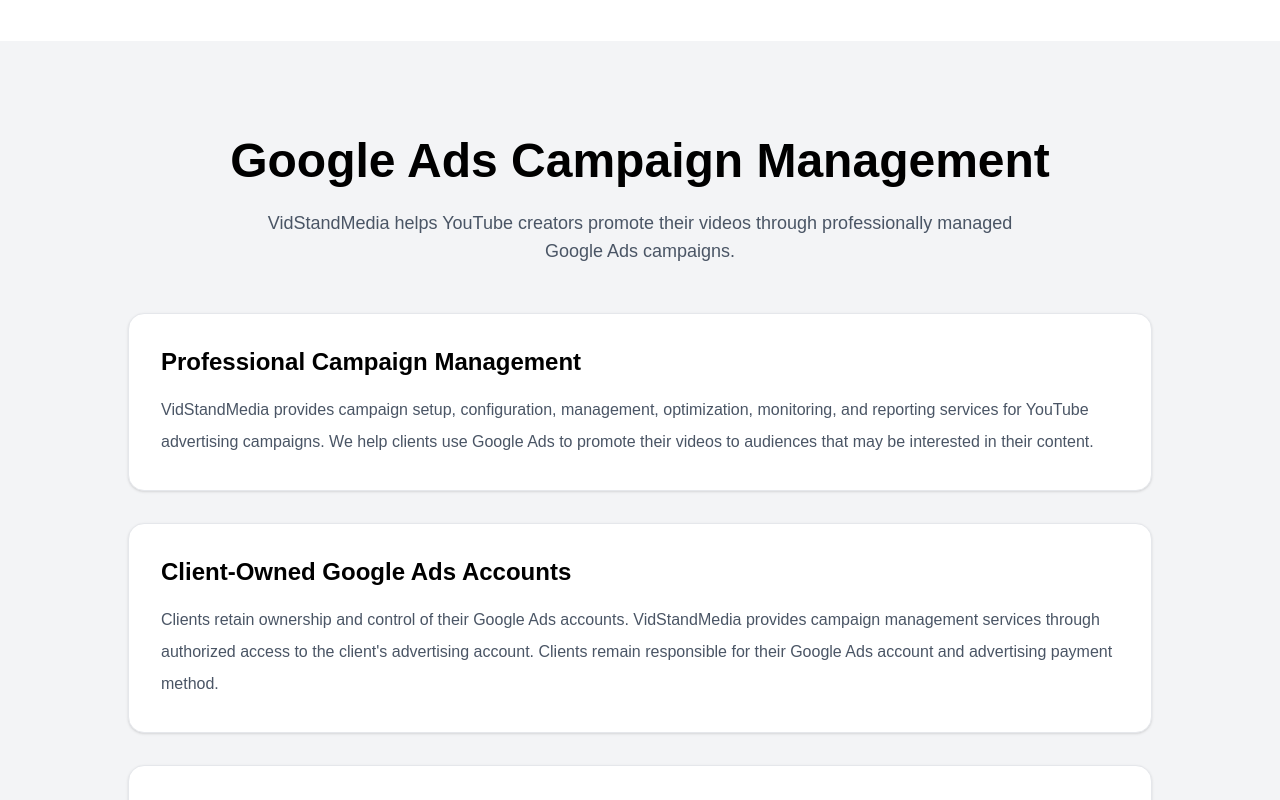
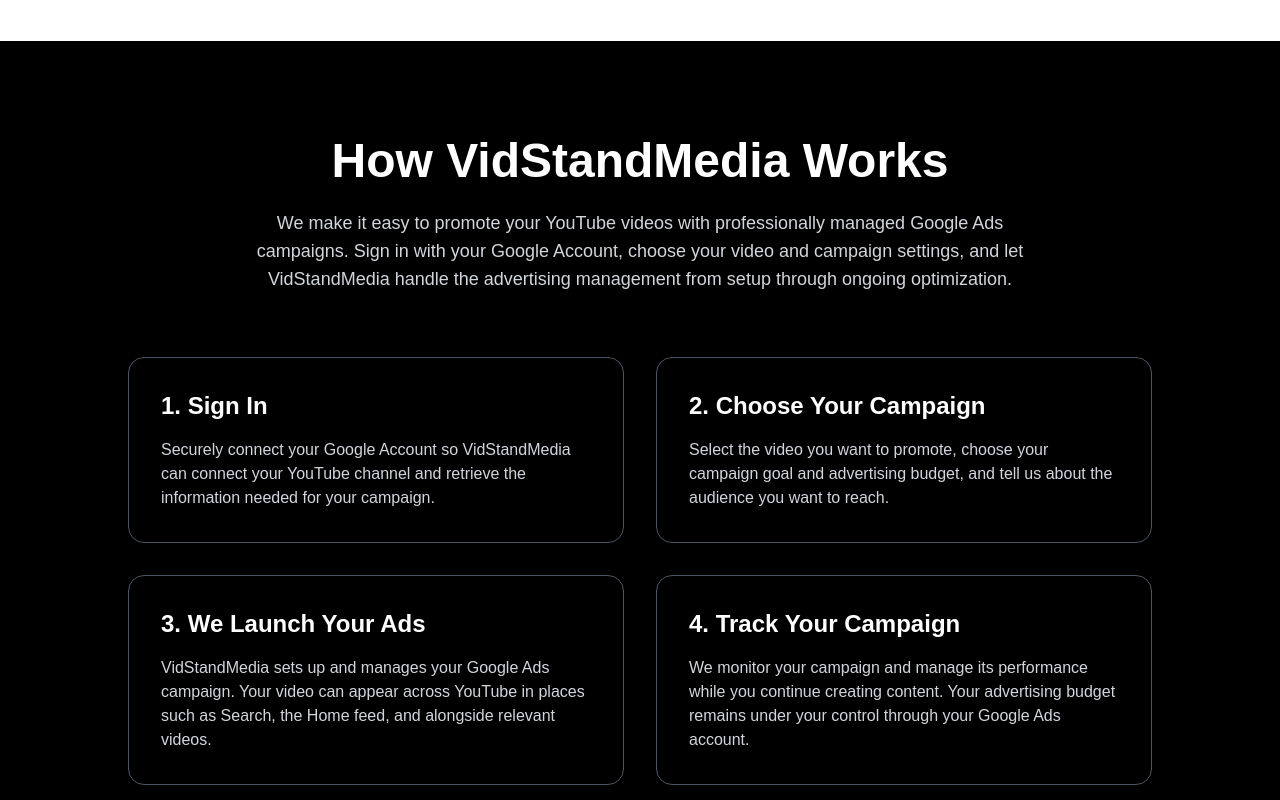
Before and after one commit to VidStandMedia/vidstandmedia, a Next.js app: page / in a window 1280 px wide. Shown: the part 680-1480 px from the top of the page. Built offline with nearby package versions, Linux system fonts and the light colour scheme; no server answers.

Commit message:
Update home page layout

```diff
--- a/app/page.tsx
+++ b/app/page.tsx
@@ -1,6 +1,5 @@
 export default function Home() {
-  return (
-    <main className="bg-white text-black">
+return ( <main className="bg-white text-black">
 
   {/* HERO SECTION */}
   <section className="flex min-h-[80vh] items-center justify-center px-6">
@@ -14,13 +13,11 @@
         We are a digital advertising agency and web platform focused on
         helping YouTube creators get more views on their videos through
         professionally managed Google Ads campaigns.
-
       </p>
 
       <h2 className="mt-10 text-2xl font-bold tracking-tight md:text-3xl">
         Get the views your videos deserve!
       </h2>
-
 
       <div className="mt-8">
         <a
@@ -39,6 +36,89 @@
   </section>
 
 
+  {/* HOW VIDSTANDMEDIA WORKS */}
+  <section
+    id="about"
+    className="bg-black px-6 py-24 text-white"
+  >
+    <div className="mx-auto max-w-5xl">
+
+      <h2 className="text-center text-3xl font-bold md:text-5xl">
+        How VidStandMedia Works
+      </h2>
+
+      <p className="mx-auto mt-6 max-w-3xl text-center text-lg text-gray-300">
+        We make it easy to promote your YouTube videos with professionally
+        managed Google Ads campaigns. Sign in with your Google Account,
+        choose your video and campaign settings, and let VidStandMedia
+        handle the advertising management from setup through ongoing
+        optimization.
+      </p>
+
+
+      <div className="mt-16 grid gap-8 md:grid-cols-2">
+
+        {/* Step 1 */}
+        <div className="rounded-2xl border border-gray-600 p-8 shadow-sm">
+          <h3 className="text-2xl font-bold text-white">
+            1. Sign In
+          </h3>
+
+          <p className="mt-4 text-gray-300">
+            Securely connect your Google Account so VidStandMedia can
+            connect your YouTube channel and retrieve the information
+            needed for your campaign.
+          </p>
+        </div>
+
+
+        {/* Step 2 */}
+        <div className="rounded-2xl border border-gray-600 p-8 shadow-sm">
+          <h3 className="text-2xl font-bold text-white">
+            2. Choose Your Campaign
+          </h3>
+
+          <p className="mt-4 text-gray-300">
+            Select the video you want to promote, choose your campaign goal
+            and advertising budget, and tell us about the audience you want
+            to reach.
+          </p>
+        </div>
+
+
+        {/* Step 3 */}
+        <div className="rounded-2xl border border-gray-600 p-8 shadow-sm">
+          <h3 className="text-2xl font-bold text-white">
+            3. We Launch Your Ads
+          </h3>
+
+          <p className="mt-4 text-gray-300">
+            VidStandMedia sets up and manages your Google Ads campaign.
+            Your video can appear across YouTube in places such as Search,
+            the Home feed, and alongside relevant videos.
+          </p>
+        </div>
+
+
+        {/* Step 4 */}
+        <div className="rounded-2xl border border-gray-600 p-8 shadow-sm">
+          <h3 className="text-2xl font-bold text-white">
+            4. Track Your Campaign
+          </h3>
+
+          <p className="mt-4 text-gray-300">
+            We monitor your campaign and manage its performance while you
+            continue creating content. Your advertising budget remains
+            under your control through your Google Ads account.
+          </p>
+        </div>
+
+      </div>
+
+    </div>
+  </section>
+
+
   {/* GOOGLE ADS CAMPAIGN MANAGEMENT */}
   <section className="bg-gray-100 px-6 py-24">
     <div className="mx-auto max-w-5xl">
@@ -51,6 +131,7 @@
         VidStandMedia helps YouTube creators promote their videos through
         professionally managed Google Ads campaigns.
       </p>
+
 
       <div className="mt-12 space-y-8">
 
@@ -206,89 +287,6 @@
   </section>
 
 
-      {/* HOW VIDSTANDMEDIA WORKS */}
-      <section
-        id="about"
-        className="bg-white px-6 py-24"
-      >
-        <div className="mx-auto max-w-5xl">
-
-          <h2 className="text-center text-3xl font-bold text-black md:text-5xl">
-            How VidStandMedia Works
-          </h2>
-
-          <p className="mx-auto mt-6 max-w-3xl text-center text-lg text-gray-600">
-            We make it easy to promote your YouTube videos with professionally
-            managed Google Ads campaigns. Sign in with your Google Account,
-            choose your video and campaign settings, and let VidStandMedia
-            handle the advertising management from setup through ongoing
-            optimization.
-          </p>
-
-
-          <div className="mt-16 grid gap-8 md:grid-cols-2">
-
-            {/* Step 1 */}
-            <div className="rounded-2xl border border-gray-200 p-8 shadow-sm">
-              <h3 className="text-2xl font-bold text-black">
-                1. Sign In
-              </h3>
-
-              <p className="mt-4 text-gray-600">
-                Securely connect your Google Account so VidStandMedia can
-                connect your YouTube channel and retrieve the information
-                needed for your campaign.
-              </p>
-            </div>
-
-
-            {/* Step 2 */}
-            <div className="rounded-2xl border border-gray-200 p-8 shadow-sm">
-              <h3 className="text-2xl font-bold text-black">
-                2. Choose Your Campaign
-              </h3>
-
-              <p className="mt-4 text-gray-600">
-                Select the video you want to promote, choose your campaign goal
-                and advertising budget, and tell us about the audience you want
-                to reach.
-              </p>
-            </div>
-
-
-            {/* Step 3 */}
-            <div className="rounded-2xl border border-gray-200 p-8 shadow-sm">
-              <h3 className="text-2xl font-bold text-black">
-                3. We Launch Your Ads
-              </h3>
-
-              <p className="mt-4 text-gray-600">
-                VidStandMedia sets up and manages your Google Ads campaign.
-                Your video can appear across YouTube in places such as Search,
-                the Home feed, and alongside relevant videos.
-              </p>
-            </div>
-
-
-            {/* Step 4 */}
-            <div className="rounded-2xl border border-gray-200 p-8 shadow-sm">
-              <h3 className="text-2xl font-bold text-black">
-                4. Track Your Campaign
-              </h3>
-
-              <p className="mt-4 text-gray-600">
-                We monitor your campaign and manage its performance while you
-                continue creating content. Your advertising budget remains
-                under your control through your Google Ads account.
-              </p>
-            </div>
-
-          </div>
-
-        </div>
-      </section>
-
-
   {/* WHY CHOOSE VIDSTANDMEDIA */}
   <section className="bg-gray-900 px-6 py-20 text-white">
     <div className="mx-auto max-w-5xl">
@@ -372,5 +370,6 @@
   </section>
 
 </main>
+
 );
 }
```
Lines whose indentation alone changed are shown as unchanged.
